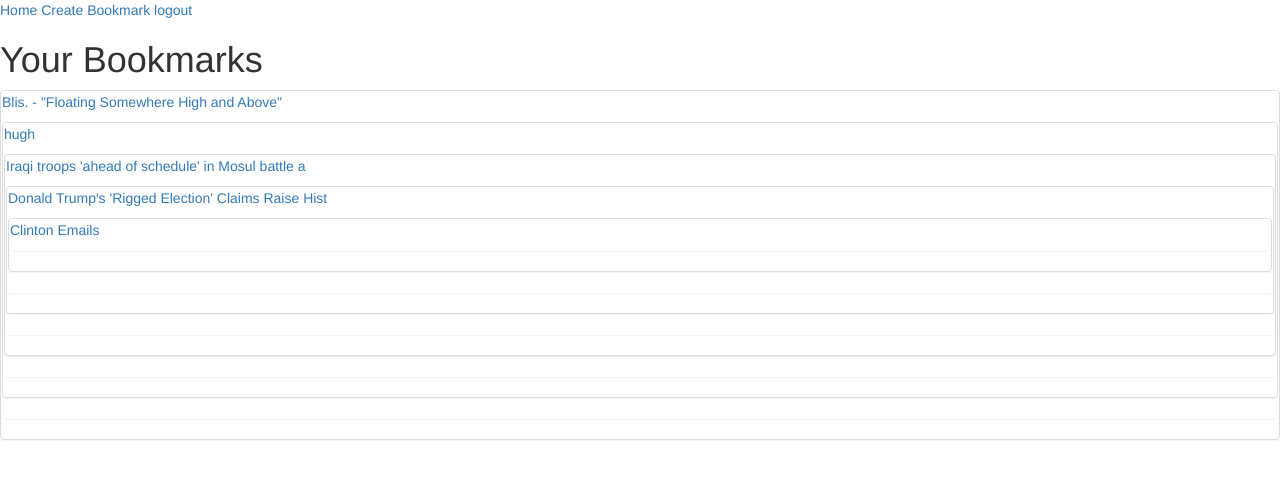
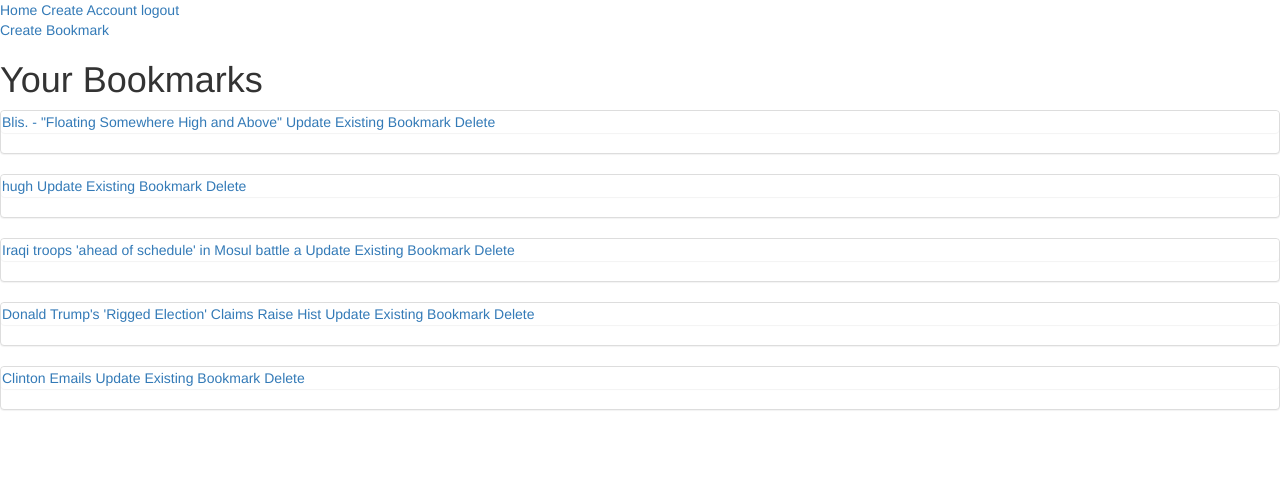
Before and after one commit to StillsSma/django_bookmarks, a Django app: page / in a window 1280 px wide. Shown: the top 479 px of the page. Run offline with Django 3.2, Linux system fonts and the light colour scheme; a user stored in the database is signed in; data comes from the database, SQL or seed files in the repository; both versions use the stored data as it was after the commit; some libraries are stand-ins or nearby versions.

Commit message:
Second commit of bookmarks, most functionality implemented

```diff
--- a/bookmark_site/app/admin.py
+++ b/bookmark_site/app/admin.py
@@ -1,5 +1,6 @@
 from django.contrib import admin
-from app.models import Bookmark
+from app.models import Bookmark, Click
 
 # Register your models here.
 admin.site.register(Bookmark)
+admin.site.register(Click)
--- a/bookmark_site/app/models.py
+++ b/bookmark_site/app/models.py
@@ -20,3 +20,12 @@ class Bookmark(models.Model):
 
     class Meta:
         ordering = ("-created", )
+
+class Click(models.Model):
+    user = models.ForeignKey('auth.User')
+    bookmark = models.ForeignKey('app.Bookmark')
+    timestamp = models.DateTimeField(auto_now_add=True)
+    value = models.BooleanField()
+
+    def __str__(self):
+        return "{} - {}".format(self.bookmark, self.timestamp)
--- a/bookmark_site/app/views.py
+++ b/bookmark_site/app/views.py
@@ -1,14 +1,26 @@
 from django.shortcuts import render
-from app.models import Bookmark
+from app.models import Bookmark, Click
 from django.views import View
 from app.forms import BookmarkForm
 from django.views.generic import ListView, DetailView
-from django.views.generic.edit import CreateView, UpdateView
+from django.views.generic.edit import CreateView, UpdateView, DeleteView
+from django.contrib.auth.models import User
+from django.contrib.auth.forms import UserCreationForm
+from django.shortcuts import redirect
+from hashids import Hashids
+
 
 # Create your views here.
 class BookmarkView(ListView):
     template_name = "index.html"
     model = Bookmark
+
+    def get_queryset(self):
+        try:
+            return Bookmark.objects.filter(user=self.request.user)
+        except TypeError:
+            return Bookmark.objects.all()
+
 
 
 class BookmarkCreateView(CreateView):
@@ -21,5 +33,29 @@ class BookmarkCreateView(CreateView):
         instance.user = self.request.user
         return super().form_valid(form)
 
-def blank_view(request, short_url):
-    return render(request, "index.html")
+
+class BookmarkUpdateView(UpdateView):
+    model = Bookmark
+    fields = ("full_url", "title", "description")
+    template_name_suffix = '_update_form'
+    success_url = "/"
+
+class BookmarkDeleteView(DeleteView):
+    model = Bookmark
+    success_url = "/"
+
+def redirect_view(request, short_url):
+    number = Hashids().decode(short_url)
+    var = Bookmark.objects.get(pk=number[0] - 1000000)
+    user = request.user
+    bookmark = Bookmark.objects.get(id=7)
+    if request.method == 'GET':
+        c = Click(user=user ,bookmark=var ,value=True)
+        c.save()
+
+        return redirect(var.full_url)
+
+class UserCreateView(CreateView):
+    model = User
+    success_url = "/"
+    form_class = UserCreationForm
--- a/bookmark_site/bookmark_site/settings.py
+++ b/bookmark_site/bookmark_site/settings.py
@@ -119,3 +119,5 @@ USE_TZ = True
 # https://docs.djangoproject.com/en/1.10/howto/static-files/
 
 STATIC_URL = '/static/'
+LOGIN_REDIRECT_URL = '/'
+LOGOUT_REDIRECT_URL = '/'
--- a/bookmark_site/bookmark_site/urls.py
+++ b/bookmark_site/bookmark_site/urls.py
@@ -15,12 +15,17 @@ Including another URLconf
 """
 from django.conf.urls import url, include
 from django.contrib import admin
-from app.views import BookmarkView, BookmarkCreateView, blank_view
+from app.views import BookmarkView, BookmarkCreateView, redirect_view, UserCreateView, \
+                      BookmarkUpdateView, BookmarkDeleteView
 
 urlpatterns = [
     url(r'^admin/', admin.site.urls),
     url(r'^', include('django.contrib.auth.urls')),
     url(r'^$', BookmarkView.as_view(), name="bookmark_view"),
+    url(r'^bookmarks/create_user/$', UserCreateView.as_view(), name="user_create_view"),
     url (r'^bookmarks/create/$', BookmarkCreateView.as_view(), name="bookmark_create_view"),
-    url (r'^bookmarks/?P<short_url>\w+/$', blank_view, name="blank_view")
+    url (r'^bookmarks/update/(?P<pk>\d+)/$', BookmarkUpdateView.as_view(), name="bookmark_update_view"),
+    url (r'^bookmarks/delete/(?P<pk>\d+)/$', BookmarkDeleteView.as_view(), name="bookmark_delete_view"),
+    url (r'^bookmarks/(?P<short_url>\w+)/$', redirect_view, name="redirect_view"),
+
 ]
--- /dev/null
+++ b/bookmark_site/templates/app/bookmark_confirm_delete.html
@@ -0,0 +1,4 @@
+<form action="" method="post">{% csrf_token %}
+    <p>Are you sure you want to delete "{{ object }}"?</p>
+    <input type="submit" value="Confirm" />
+</form>
--- /dev/null
+++ b/bookmark_site/templates/app/bookmark_update_form.html
@@ -0,0 +1,4 @@
+<form action="" method="post">{% csrf_token %}
+    {{ form.as_p }}
+    <input type="submit" value="Update" />
+</form>
--- a/bookmark_site/templates/base.html
+++ b/bookmark_site/templates/base.html
@@ -10,19 +10,21 @@
         background-color: White;
       }
     </style>
-      <body>
-         <div class="contatiner">
+
+        <nav>
            <a href="{% url 'bookmark_view' %}">Home</a>
-           <a href="{% url 'bookmark_create_view' %}">Create Bookmark</a>
-
+          <a href="bookmarks/create_user">Create Account</a>
            {% if not request.user.is_authenticated %}
            <a href="{% url 'login' %}"> login </a>
            {% else %}
            <a href="{% url 'logout' %}"> logout </a>
+        </nav>
+          <body>
            {% endif %}
-{% block content %}
-{% endblock %}
 
-{% block footer%}
-{% endblock %}
+           {% block content %}
+           {% endblock %}
+
           </div>
+        </body>
+       </html>
--- a/bookmark_site/templates/index.html
+++ b/bookmark_site/templates/index.html
@@ -6,17 +6,38 @@
     <meta charset="utf-8">
     <title></title>
   </head>
-  <h1>Your Bookmarks</h1>
+
   <body>
 
 <p>
+{% if request.user.is_authenticated %}
+<a href="{% url 'bookmark_create_view' %}">Create Bookmark</a>
+
+  <h1>Your Bookmarks</h1>
   {% for bookmark in object_list%}
   <div class="panel panel-default">
     <div class="panel body">
     <a href="bookmarks/{{bookmark.encode}}">{{bookmark}}</a>
+    <a href="bookmarks/update/{{bookmark.id}}">Update Existing Bookmark</a>
+    <a href="bookmarks/delete/{{bookmark.id}}">Delete</a>
+    </div>
+  </div>
+
+
 </p>
+  {% endfor %}
 
-{% endfor %}
+{% else %}
+<p>
+</p>
+<p>
+  <h3>Login to see your bookmarks</h3>
+</p>
+{% endif %}
+
+
+
+
 
   </body>
 </html>
```
Also changed, not shown: bookmark_site/templates/auth/user_form.html (added, +10 -0 lines), bookmark_site/templates/new.html (added, +11 -0 lines), bookmark_site/app/migrations/0002_auto_20161018_2034.py (added), bookmark_site/app/migrations/0003_auto_20161019_0328.py (added), bookmark_site/db.sqlite3, 2 other files.
